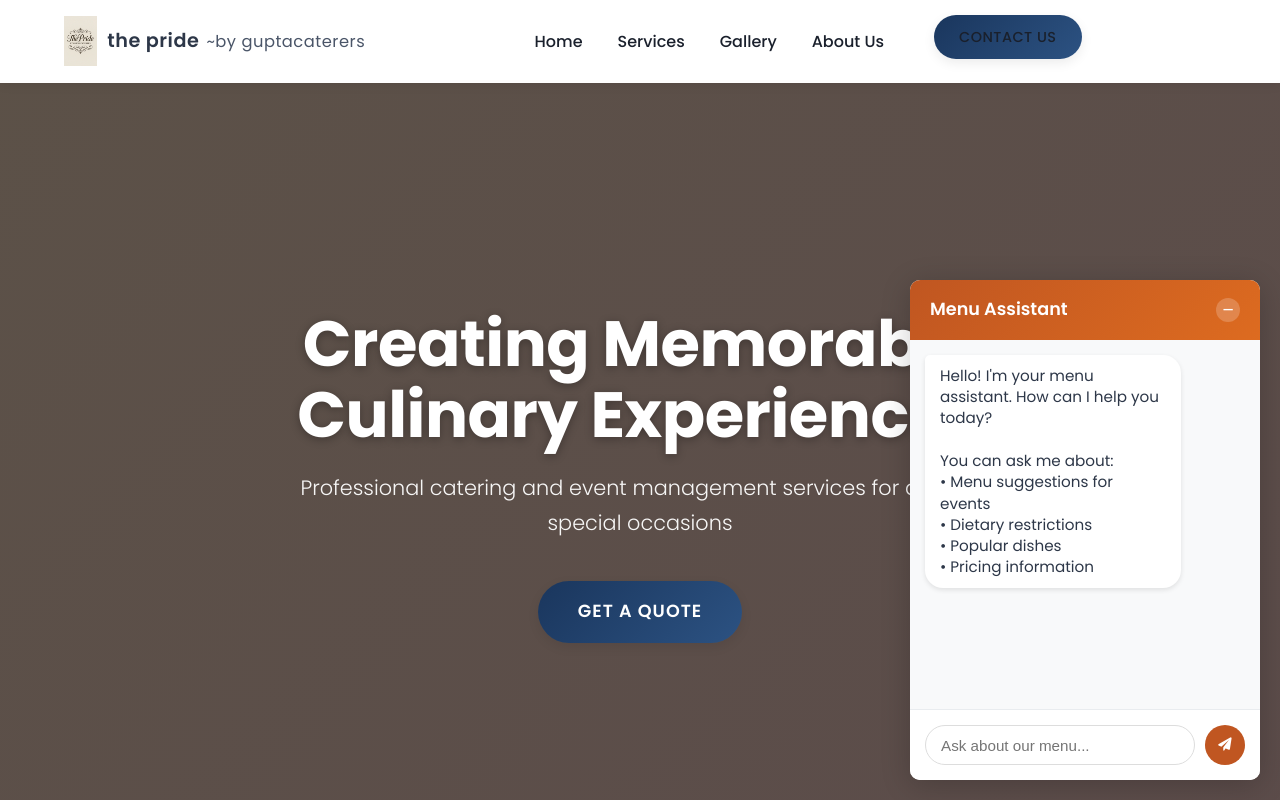
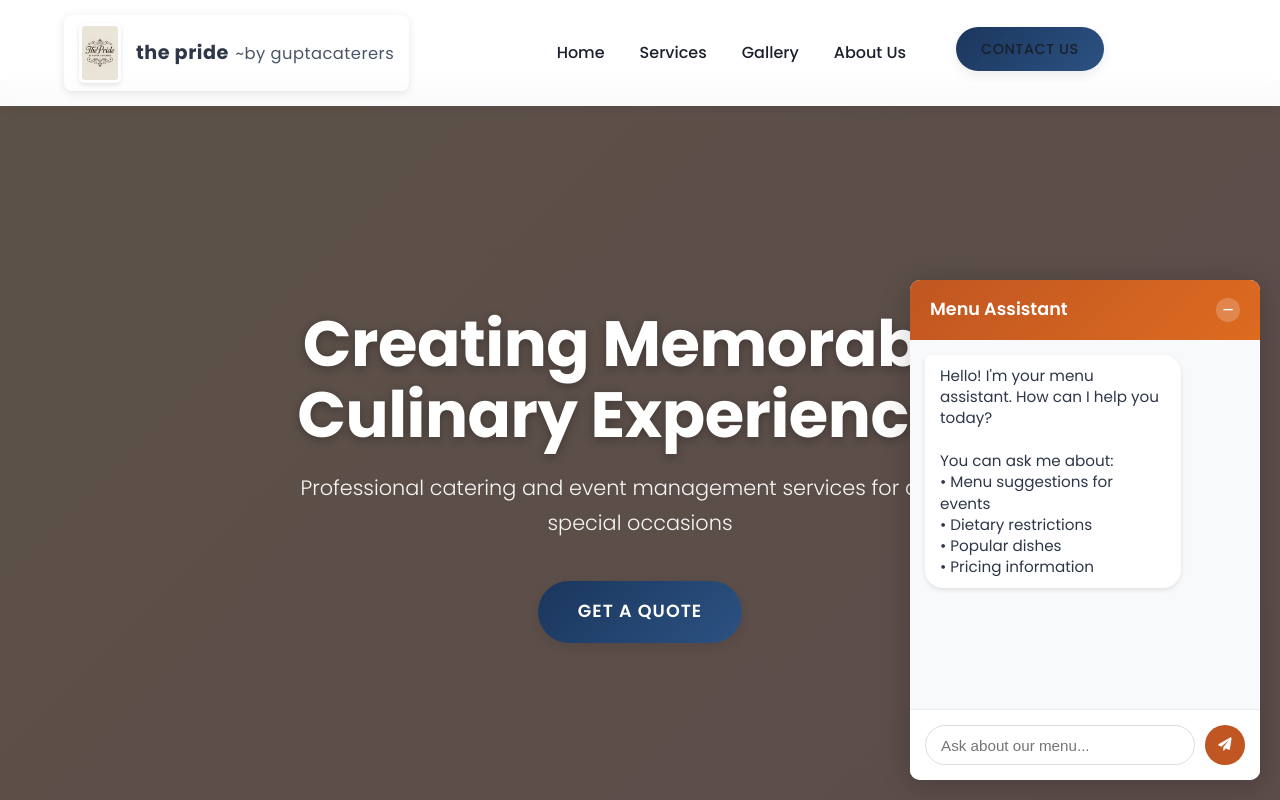
Before and after one commit to yash-gu/guptacaterers, a plain HTML site: page index.html in a window 1280 px wide. Shown: the top 800 px of the page. Drawn offline with Linux system fonts and the light colour scheme.

Commit message:
Enhance logo visibility with improved styling

```diff
--- a/styles.css
+++ b/styles.css
@@ -188,25 +188,38 @@ p {
 .logo {
     display: flex;
     align-items: center;
-    gap: 10px;
-    font-size: 1.8rem;
+    gap: 15px;
+    color: var(--primary-color);
+    padding: 8px 15px;
+    border-radius: 8px;
+    background-color: rgba(255, 255, 255, 0.1);
+    box-shadow: 0 2px 10px rgba(0, 0, 0, 0.1);
+    transition: all 0.3s ease;
+}
+
+.logo:hover {
+    background-color: rgba(255, 255, 255, 0.15);
+    transform: translateY(-2px);
+}
+
+.logo-img {
+    height: 60px;
+    width: auto;
+    transition: all 0.3s ease;
+    border-radius: 6px;
+    padding: 3px;
+    background: white;
+    box-shadow: 0 2px 5px rgba(0, 0, 0, 0.1);
+}
+
+.logo-img:hover {
+    transform: scale(1.05) translateY(-2px);
+    box-shadow: 0 4px 12px rgba(0, 0, 0, 0.15);
+}
+
+.brand-name {
+    font-size: 1.4rem;
     font-weight: 700;
-    color: var(--primary-color);
-}
-
-.logo-img {
-    max-height: 50px;
-    width: auto;
-    transition: var(--transition);
-}
-
-.logo-img:hover {
-    transform: scale(1.05);
-}
-
-.brand-name {
-    font-family: 'Poppins', sans-serif;
-    font-weight: 600;
     font-size: 1.2rem;
     color: var(--text-color);
     text-transform: lowercase;
```
